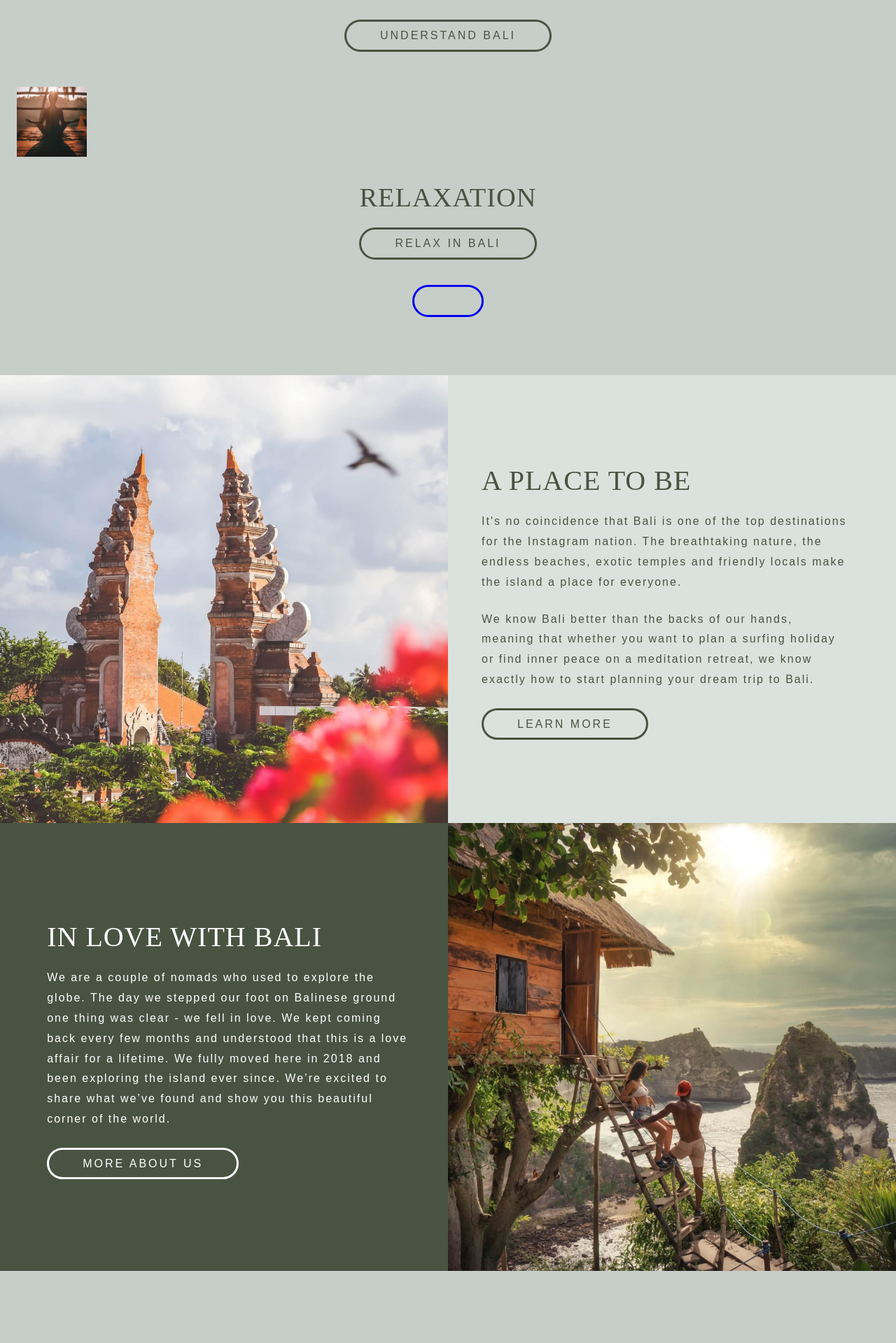
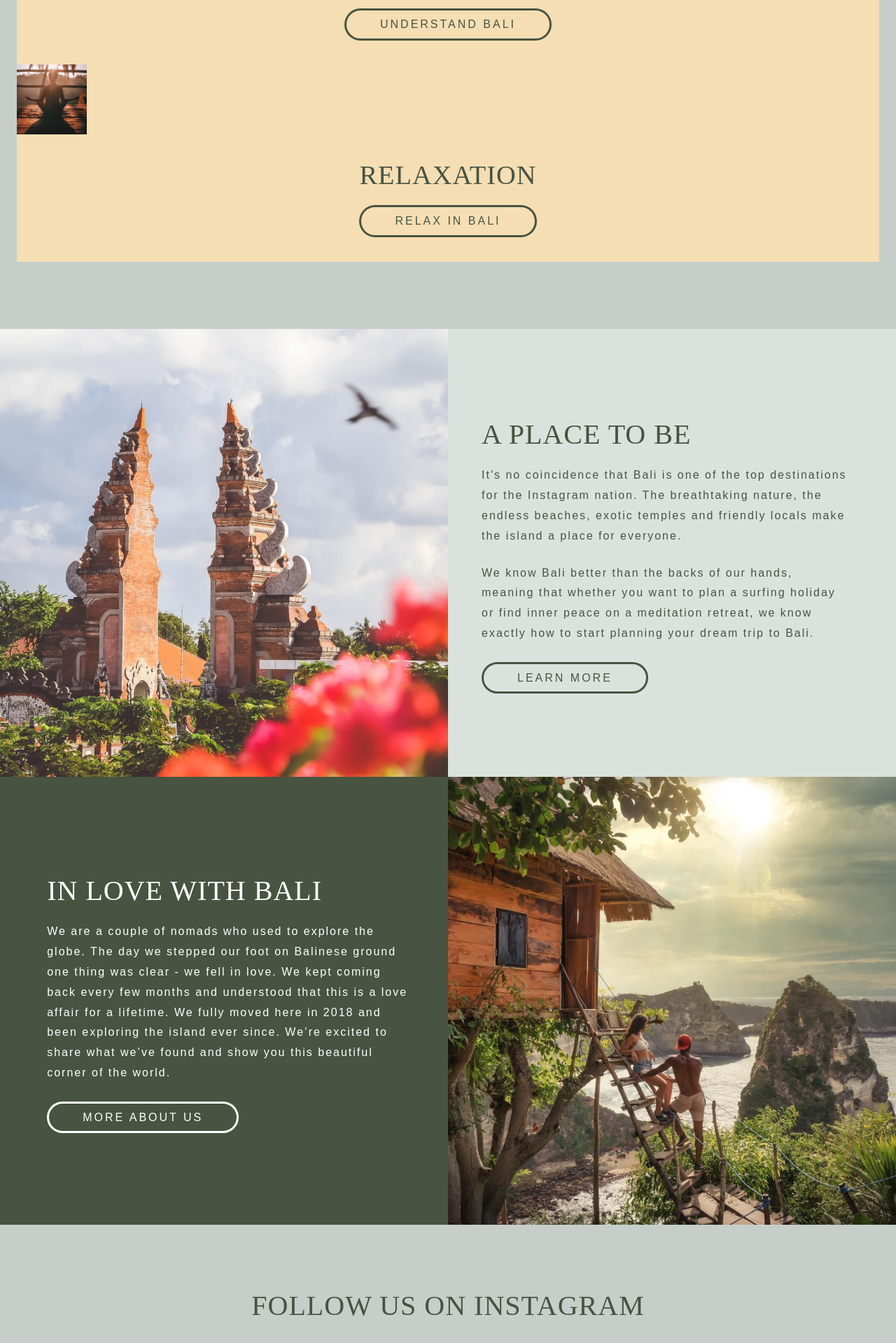
Before and after one commit to SutheeDev/react-poveda, a React (Vite) app in the folder client/: page / in a window 1280 px wide. Shown: the part 1461-3380 px from the top of the page at 70% size. Before the commit the page ends 3277 px from the top, so only its background shows below. Built offline with nearby package versions, Linux system fonts and the light colour scheme.

Commit message:
made button and subTitle on GalleryColumn and main button on Gallery component optional

```diff
--- a/client/src/components/Gallery.jsx
+++ b/client/src/components/Gallery.jsx
@@ -13,6 +13,7 @@ const Gallery = ({
   img1,
   img2,
   img3,
+  mainBtnText,
 }) => {
   return (
     <Wrapper bgColor={bgColor}>
@@ -23,7 +24,7 @@ const Gallery = ({
           <GalleryColumn subTitle={subTitle2} btnText={btnText2} img={img2} />
           <GalleryColumn subTitle={subTitle3} btnText={btnText3} img={img3} />
         </div>
-        <Button />
+        {mainBtnText && <Button />}
       </div>
     </Wrapper>
   );
--- a/client/src/components/GalleryColumn.jsx
+++ b/client/src/components/GalleryColumn.jsx
@@ -5,7 +5,8 @@ const GalleryColumn = ({ subTitle, btnText, img }) => {
   return (
     <Wrapper className="gallery-column" img={img}>
       <div className="img"></div>
-      <h2 className="sub-title">{subTitle}</h2>
+      {subTitle && <h2 className="sub-title">{subTitle}</h2>}
+      {btnText && (
         <Button
           text={btnText}
           path=""
@@ -16,13 +17,15 @@ const GalleryColumn = ({ subTitle, btnText, img }) => {
           bdColorHover="var(--green-2)"
           txColorHover="var(--white)"
         />
+      )}
     </Wrapper>
   );
 };
 export default GalleryColumn;
 
 const Wrapper = styled.div`
-  padding: 0 0 4em 0;
+  padding: 0 0 3em 0;
+  background-color: wheat;
   .img {
     width: 100%;
     height: 100vw;
--- a/client/src/pages/Landing.jsx
+++ b/client/src/pages/Landing.jsx
@@ -57,6 +57,15 @@ const Landing = () => {
         imgLeft={false}
         img={imgAr2}
       />
+
+      <Gallery
+        title="follow us on instagram"
+        img1={imgLi1}
+        img2={imgLi2}
+        img3={imgLi3}
+        bgColor="var(--grey)"
+        mainBtnText="@poveda_travel"
+      />
     </Wrapper>
   );
 };
```
Lines whose indentation alone changed are shown as unchanged.
